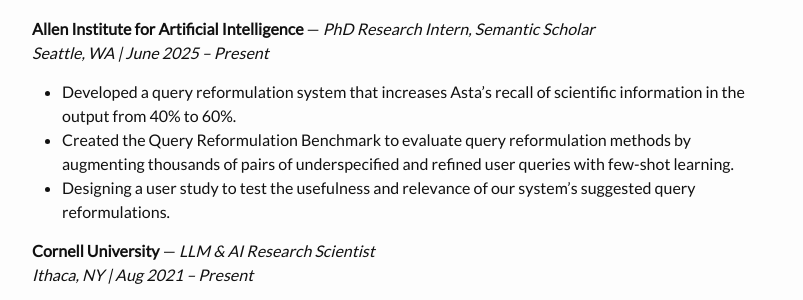
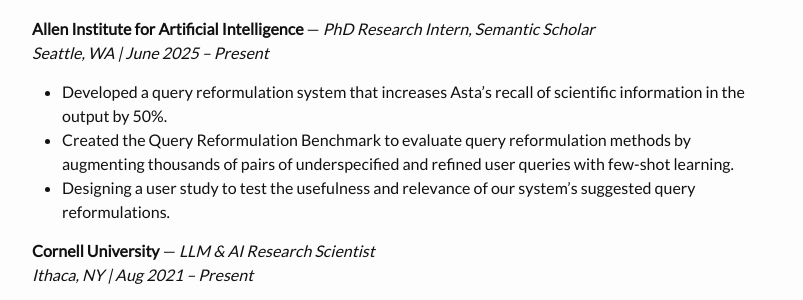
Before and after one commit to federicabologna/federicabologna.github.io, a Jekyll site: the page built from resume.markdown, in a window 1280 px wide and 900 px high. Shown: the part 440-740 px from the top of the window, without its empty margins (238-1041 px from the left). Built offline with Jekyll 4.4.1, drawn with Linux system fonts in a browser that asks for light colours.

Commit message:
tiny detail

```diff
--- a/resume.markdown
+++ b/resume.markdown
@@ -22,7 +22,7 @@ permalink: /resume/
 
 **Allen Institute for Artificial Intelligence** — *PhD Research Intern, Semantic Scholar*
 *Seattle, WA | June 2025 – Present*
-- Developed a query reformulation system that increases Asta’s recall of scientific information in the output from 40% to 60%.
+- Developed a query reformulation system that increases Asta’s recall of scientific information in the output by 50%.
 - Created the Query Reformulation Benchmark to evaluate query reformulation methods by augmenting thousands of pairs of underspecified and refined user queries with few-shot learning.
 - Designing a user study to test the usefulness and relevance of our system’s suggested query reformulations.
 
```
